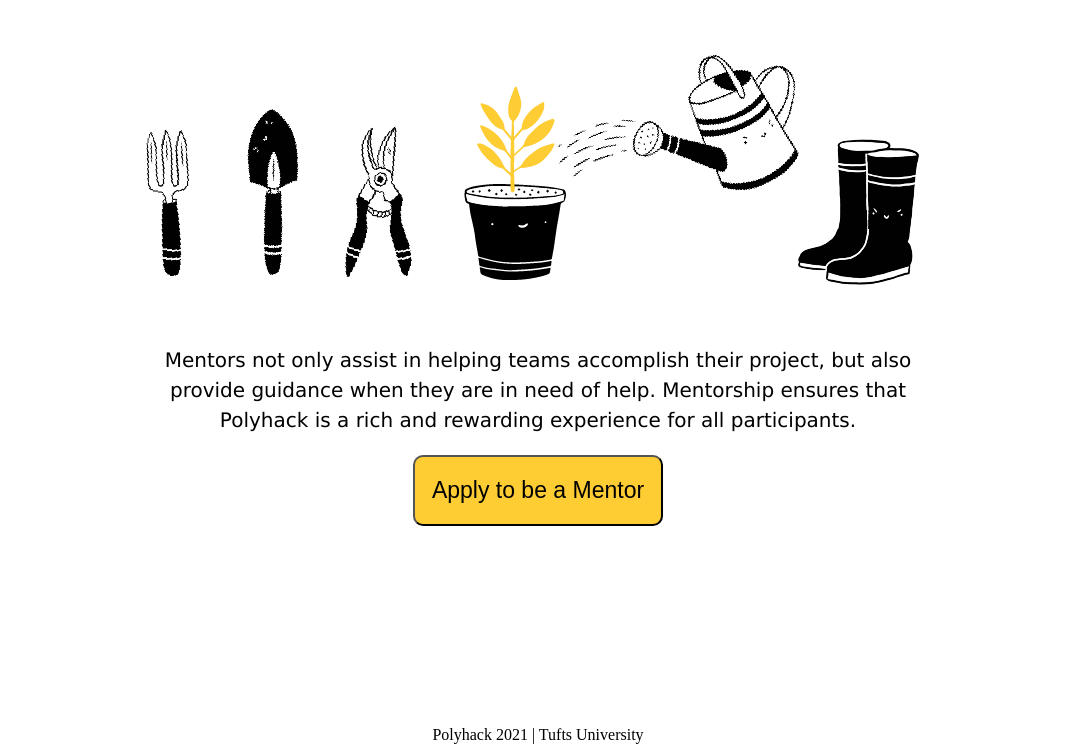
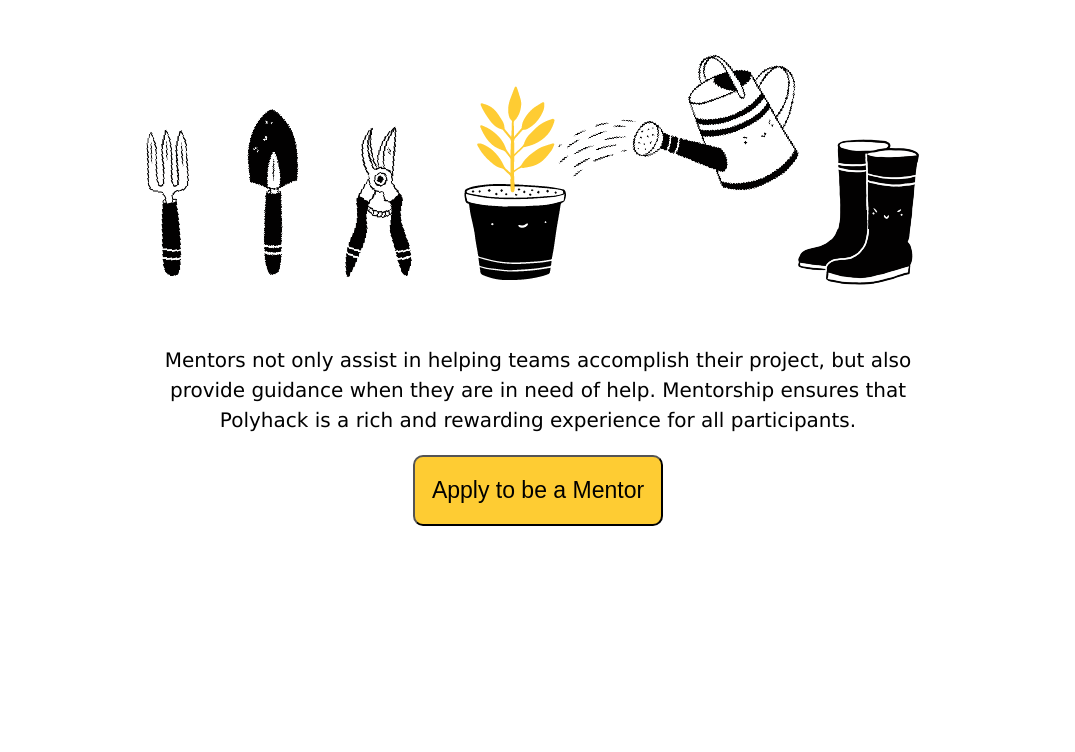
Before and after one commit to mngai99/official_polyhack2020, a website: page public/html/mentor.html in a window 1280 px wide. Shown: the part 123-875 px from the top of the page, without its empty margins (102-1177 px from the left). After the commit the page ends 800 px from the top, so only its background shows below. Drawn offline with nearby package versions, Linux system fonts and the light colour scheme; files that its build step writes are made by us from their sources; files whose address does not match are found by name.

Commit message:
deleted footer

```diff
--- a/public/css/style.css
+++ b/public/css/style.css
@@ -1,4 +1,3 @@
-
 
 #nav-computer {
     display:flex;
--- a/public/html/mentor.html
+++ b/public/html/mentor.html
@@ -40,12 +40,6 @@
         <button id="mentor-button">Apply to be a Mentor</button>
 
 
-
-        <footer id="footer">
-            Polyhack 2021 | Tufts University
-        </footer>
-
-
     </body>
 
 </html>
```
Also changed, not shown: public/html/contact.html (+0 -5 lines), public/html/index.html (+0 -5 lines), public/html/q&a.html (+0 -4 lines).
